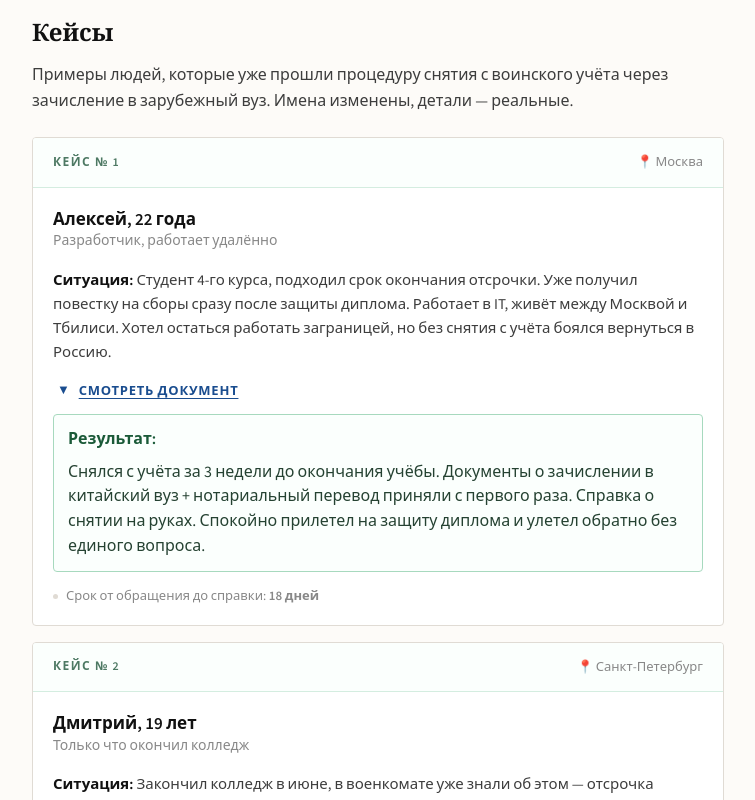
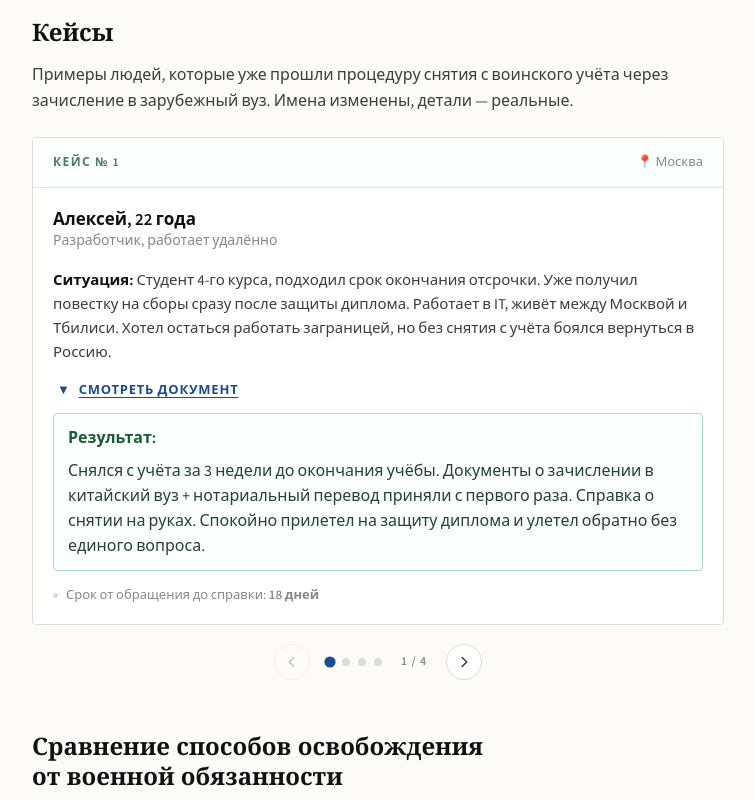
Before and after one commit to vladpolisuk/china-article, a plain HTML site: page index.html in a window 1280 px wide. Shown: the part 7820-8620 px from the top of the page, without its empty margins (262-1017 px from the left). Drawn offline with nearby package versions, Linux system fonts and the light colour scheme.

Commit message:
added carousel

```diff
--- a/index.html
+++ b/index.html
@@ -1084,6 +1084,103 @@
 				flex-shrink: 0;
 			}
 
+			/* ─── CASES CAROUSEL (Glide.js) ─── */
+			.cases-glide {
+				margin: 24px 0 0;
+				position: relative;
+			}
+
+			/* slide spacing */
+			.cases-glide .glide__slide {
+				height: auto;
+			}
+
+			/* ── Arrows ── */
+			.cases-glide .glide__arrows {
+				display: flex;
+				align-items: center;
+				justify-content: center;
+				gap: 12px;
+				margin-top: 18px;
+				position: static;
+			}
+			.cases-glide .glide__arrow {
+				all: unset;
+				box-sizing: border-box;
+				width: 36px;
+				height: 36px;
+				border-radius: 50%;
+				border: 1px solid var(--border);
+				background: var(--white);
+				color: var(--text-sec);
+				cursor: pointer;
+				display: inline-flex;
+				align-items: center;
+				justify-content: center;
+				transition:
+					background 0.15s,
+					border-color 0.15s,
+					color 0.15s;
+				position: static;
+				transform: none;
+				box-shadow: none;
+				text-shadow: none;
+			}
+			.cases-glide .glide__arrow:hover {
+				background: var(--accent-light);
+				border-color: var(--accent-mid);
+				color: var(--accent);
+			}
+			.cases-glide .glide__arrow--disabled {
+				opacity: 0.3;
+				pointer-events: none;
+			}
+
+			/* ── Bullets ── */
+			.cases-glide .glide__bullets {
+				display: inline-flex;
+				gap: 8px;
+				align-items: center;
+			}
+			.cases-glide .glide__bullet {
+				all: unset;
+				box-sizing: border-box;
+				width: 8px;
+				height: 8px;
+				border-radius: 50%;
+				background: var(--border);
+				cursor: pointer;
+				transition:
+					background 0.2s,
+					transform 0.2s;
+			}
+			.cases-glide .glide__bullet--active {
+				background: var(--accent);
+				transform: scale(1.4);
+			}
+			.cases-glide .glide__bullet:hover:not(.glide__bullet--active) {
+				background: var(--accent-mid);
+			}
+
+			/* ── Counter ── */
+			.cases-counter {
+				font-size: 12px;
+				font-weight: 600;
+				letter-spacing: 0.08em;
+				color: var(--text-light);
+				min-width: 32px;
+				text-align: center;
+			}
+
+			/* ── Controls row (arrows + bullets + counter together) ── */
+			.cases-glide-controls {
+				display: flex;
+				align-items: center;
+				justify-content: center;
+				gap: 16px;
+				margin-top: 18px;
+			}
+
 			/* ─── SUCCESS CASES ─── */
 			.cases-grid {
 				display: flex;
@@ -1096,6 +1193,7 @@
 				border: 1px solid var(--border);
 				border-radius: 4px;
 				overflow: hidden;
+				height: 100%;
 			}
 			.success-case-header {
 				display: flex;
@@ -1190,6 +1288,14 @@
 				flex-shrink: 0;
 			}
 		</style>
+		<link
+			rel="stylesheet"
+			href="https://cdn.jsdelivr.net/npm/@glidejs/glide/dist/css/glide.core.min.css" />
+		<script
+			src="https://code.jquery.com/jquery-3.7.1.min.js"
+			integrity="sha256-/JqT3SQfawRcv/BIHPThkBvs0OEvtFFmqPF/lYI/Cxo="
+			crossorigin="anonymous"></script>
+		<script src="https://cdn.jsdelivr.net/npm/@glidejs/glide/dist/glide.min.js"></script>
 	</head>
 	<body>
 		<div class="page-wrap">
@@ -1764,8 +1870,16 @@
 					зачисление в зарубежный вуз. Имена изменены, детали — реальные.
 				</p>
 
-				<div class="cases-grid">
+				<!-- Glide.js carousel -->
+				<div
+					class="glide cases-glide"
+					id="casesGlide">
+					<div
+						class="glide__track"
+						data-glide-el="track">
+						<ul class="glide__slides">
 							<!-- Кейс 1 -->
+							<li class="glide__slide">
 								<div class="success-case">
 									<div class="success-case-header">
 										<span class="success-case-num">Кейс № 1</span>
@@ -1774,7 +1888,9 @@
 									<div class="success-case-body">
 										<div class="success-case-person">
 											<div class="success-case-info">
-									<div class="success-case-name">Алексей, 22 года</div>
+												<div class="success-case-name">
+													Алексей, 22 года
+												</div>
 												<div class="success-case-profile">
 													Разработчик, работает удалённо
 												</div>
@@ -1782,10 +1898,11 @@
 										</div>
 										<div class="success-case-situation">
 											<strong>Ситуация:</strong>
-								Студент 4-го курса, подходил срок окончания отсрочки. Уже получил
-								повестку на сборы сразу после защиты диплома. Работает в IT, живёт
-								между Москвой и Тбилиси. Хотел остаться работать заграницей, но без
-								снятия с учёта боялся вернуться в Россию.
+											Студент 4-го курса, подходил срок окончания отсрочки.
+											Уже получил повестку на сборы сразу после защиты
+											диплома. Работает в IT, живёт между Москвой и Тбилиси.
+											Хотел остаться работать заграницей, но без снятия с
+											учёта боялся вернуться в Россию.
 										</div>
 										<div
 											class="dropdown"
@@ -1794,32 +1911,37 @@
 												class="dropdown-btn"
 												onclick="toggleLawDropdown(this)">
 												<span class="arrow">▼</span>
-
 												<span class="dropdown-text">Смотреть документ</span>
 											</button>
 											<div class="dropdown-content">
 												<img
 													src="https://img3.teletype.in/files/26/5f/265fc9a6-299e-4ceb-b97b-38b44cc94fb7.png"
-										alt="Скриншот статьи 59 Конституции РФ" />
+													alt="Документ" />
 											</div>
 										</div>
 										<div class="success-case-result">
 											<strong>Результат:</strong>
 											<p>
-									Снялся с учёта за 3 недели до окончания учёбы. Документы о
-									зачислении в китайский вуз + нотариальный перевод приняли с
-									первого раза. Справка о снятии на руках. Спокойно прилетел на
-									защиту диплома и улетел обратно без единого вопроса.
+												Снялся с учёта за 3 недели до окончания учёбы.
+												Документы о зачислении в китайский вуз +
+												нотариальный перевод приняли с первого раза. Справка
+												о снятии на руках. Спокойно прилетел на защиту
+												диплома и улетел обратно без единого вопроса.
 											</p>
 										</div>
 										<div class="success-case-timeline">
 											<div class="success-case-timeline-dot"></div>
-								<span>Срок от обращения до справки: <strong>18 дней</strong></span>
-							</div>
-						</div>
-					</div>
+											<span
+												>Срок от обращения до справки:
+												<strong>18 дней</strong></span
+											>
+										</div>
+									</div>
+								</div>
+							</li>
 
 							<!-- Кейс 2 -->
+							<li class="glide__slide">
 								<div class="success-case">
 									<div class="success-case-header">
 										<span class="success-case-num">Кейс № 2</span>
@@ -1836,10 +1958,11 @@
 										</div>
 										<div class="success-case-situation">
 											<strong>Ситуация:</strong>
-								Закончил колледж в июне, в военкомате уже знали об этом — отсрочка
-								слетела автоматически. Через 3 дня после отчисления получил
-								уведомление о явке. Сам в России, никуда не уехал. Задача — сняться,
-								оставаясь при этом на территории РФ.
+											Закончил колледж в июне, в военкомате уже знали об этом
+											— отсрочка слетела автоматически. Через 3 дня после
+											отчисления получил уведомление о явке. Сам в России,
+											никуда не уехал. Задача — сняться, оставаясь при этом на
+											территории РФ.
 										</div>
 										<div
 											class="dropdown"
@@ -1848,32 +1971,37 @@
 												class="dropdown-btn"
 												onclick="toggleLawDropdown(this)">
 												<span class="arrow">▼</span>
-
 												<span class="dropdown-text">Смотреть документ</span>
 											</button>
 											<div class="dropdown-content">
 												<img
 													src="https://img3.teletype.in/files/26/5f/265fc9a6-299e-4ceb-b97b-38b44cc94fb7.png"
-										alt="Скриншот статьи 59 Конституции РФ" />
+													alt="Документ" />
 											</div>
 										</div>
 										<div class="success-case-result">
 											<strong>Результат:</strong>
 											<p>
-									Успели подать документы раньше, чем военкомат обработал данные
-									из колледжа. Человек с доверенностью сдал заявление и документы
-									за Дмитрия — явка в военкомат лично не потребовалась. Снят с
+												Успели подать документы раньше, чем военкомат
+												обработал данные из колледжа. Человек с
+												доверенностью сдал заявление и документы за Дмитрия
+												— явка в военкомат лично не потребовалась. Снят с
 												учёта, статус подтверждён в реестре.
 											</p>
 										</div>
 										<div class="success-case-timeline">
 											<div class="success-case-timeline-dot"></div>
-								<span>Срок от обращения до справки: <strong>11 дней</strong></span>
-							</div>
-						</div>
-					</div>
+											<span
+												>Срок от обращения до справки:
+												<strong>11 дней</strong></span
+											>
+										</div>
+									</div>
+								</div>
+							</li>
 
 							<!-- Кейс 3 -->
+							<li class="glide__slide">
 								<div class="success-case">
 									<div class="success-case-header">
 										<span class="success-case-num">Кейс № 3</span>
@@ -1890,10 +2018,11 @@
 										</div>
 										<div class="success-case-situation">
 											<strong>Ситуация:</strong>
-								Призывной возраст, не студент, никаких отсрочек. Вёл бизнес в России
-								и параллельно жил в ОАЭ. Беспокоило, что при возвращении в РФ могут
-								задержать прямо в аэропорту — слышал такие истории. Хотел полностью
-								легализовать своё положение.
+											Призывной возраст, не студент, никаких отсрочек. Вёл
+											бизнес в России и параллельно жил в ОАЭ. Беспокоило, что
+											при возвращении в РФ могут задержать прямо в аэропорту —
+											слышал такие истории. Хотел полностью легализовать своё
+											положение.
 										</div>
 										<div
 											class="dropdown"
@@ -1902,32 +2031,36 @@
 												class="dropdown-btn"
 												onclick="toggleLawDropdown(this)">
 												<span class="arrow">▼</span>
-
 												<span class="dropdown-text">Смотреть документ</span>
 											</button>
 											<div class="dropdown-content">
 												<img
 													src="https://img3.teletype.in/files/26/5f/265fc9a6-299e-4ceb-b97b-38b44cc94fb7.png"
-										alt="Скриншот статьи 59 Конституции РФ" />
+													alt="Документ" />
 											</div>
 										</div>
 										<div class="success-case-result">
 											<strong>Результат:</strong>
 											<p>
-									Прошёл процедуру удалённо через доверенное лицо. ИП продолжает
-									работать, налоги платятся, претензий ноль. Свободно въезжает и
-									выезжает из России. Говорит:
-									<em>«Жалею, что не сделал это раньше»</em>.
+												Прошёл процедуру удалённо через доверенное лицо. ИП
+												продолжает работать, налоги платятся, претензий
+												ноль. Свободно въезжает и выезжает из России.
+												Говорит: <em>«Жалею, что не сделал это раньше»</em>.
 											</p>
 										</div>
 										<div class="success-case-timeline">
 											<div class="success-case-timeline-dot"></div>
-								<span>Срок от обращения до справки: <strong>23 дня</strong></span>
-							</div>
-						</div>
-					</div>
+											<span
+												>Срок от обращения до справки:
+												<strong>23 дня</strong></span
+											>
+										</div>
+									</div>
+								</div>
+							</li>
 
 							<!-- Кейс 4 -->
+							<li class="glide__slide">
 								<div class="success-case">
 									<div class="success-case-header">
 										<span class="success-case-num">Кейс № 4</span>
@@ -1943,10 +2076,11 @@
 											</div>
 										</div>
 										<div class="success-case-situation">
-								<strong>Ситуация:</strong> Не служил, не учится, стоит на учёте как
-								призывник. Уже дважды не являлся по повестке — переживал, что это
-								создаст проблемы. Планировал переехать в Армению, но не знал, можно
-								ли выехать без последствий.
+											<strong>Ситуация:</strong> Не служил, не учится, стоит
+											на учёте как призывник. Уже дважды не являлся по
+											повестке — переживал, что это создаст проблемы.
+											Планировал переехать в Армению, но не знал, можно ли
+											выехать без последствий.
 										</div>
 										<div
 											class="dropdown"
@@ -1955,31 +2089,110 @@
 												class="dropdown-btn"
 												onclick="toggleLawDropdown(this)">
 												<span class="arrow">▼</span>
-
 												<span class="dropdown-text">Смотреть документ</span>
 											</button>
 											<div class="dropdown-content">
 												<img
 													src="https://img3.teletype.in/files/26/5f/265fc9a6-299e-4ceb-b97b-38b44cc94fb7.png"
-										alt="Скриншот статьи 59 Конституции РФ" />
+													alt="Документ" />
 											</div>
 										</div>
 										<div class="success-case-result">
 											<strong>Результат:</strong>
 											<p>
-									Факт неявок не стал препятствием — снятие с учёта оформляется по
-									другому основанию и не связано с историей повесток. Документы
-									приняли, справку выдали. Марат спокойно переехал в Ереван и
-									работает удалённо.
+												Факт неявок не стал препятствием — снятие с учёта
+												оформляется по другому основанию и не связано с
+												историей повесток. Документы приняли, справку
+												выдали. Марат спокойно переехал в Ереван и работает
+												удалённо.
 											</p>
 										</div>
 										<div class="success-case-timeline">
 											<div class="success-case-timeline-dot"></div>
-								<span>Срок от обращения до справки: <strong>16 дней</strong></span>
-							</div>
-						</div>
-					</div>
-				</div>
+											<span
+												>Срок от обращения до справки:
+												<strong>16 дней</strong></span
+											>
+										</div>
+									</div>
+								</div>
+							</li>
+						</ul>
+					</div>
+
+					<!-- Controls: arrows + bullets + counter in one row -->
+					<div class="cases-glide-controls">
+						<div data-glide-el="controls">
+							<button
+								class="glide__arrow glide__arrow--left"
+								data-glide-dir="<"
+								aria-label="Предыдущий кейс">
+								<svg
+									width="16"
+									height="16"
+									viewBox="0 0 18 18"
+									fill="none"
+									xmlns="http://www.w3.org/2000/svg">
+									<path
+										d="M11 4L6 9L11 14"
+										stroke="currentColor"
+										stroke-width="1.8"
+										stroke-linecap="round"
+										stroke-linejoin="round" />
+								</svg>
+							</button>
+						</div>
+
+						<div
+							class="glide__bullets"
+							data-glide-el="controls[nav]">
+							<button
+								class="glide__bullet"
+								data-glide-dir="=0"
+								aria-label="Кейс 1"></button>
+							<button
+								class="glide__bullet"
+								data-glide-dir="=1"
+								aria-label="Кейс 2"></button>
+							<button
+								class="glide__bullet"
+								data-glide-dir="=2"
+								aria-label="Кейс 3"></button>
+							<button
+								class="glide__bullet"
+								data-glide-dir="=3"
+								aria-label="Кейс 4"></button>
+						</div>
+
+						<span
+							class="cases-counter"
+							id="casesCounter"
+							>1 / 4</span
+						>
+
+						<div data-glide-el="controls">
+							<button
+								class="glide__arrow glide__arrow--right"
+								data-glide-dir=">"
+								aria-label="Следующий кейс">
+								<svg
+									width="16"
+									height="16"
+									viewBox="0 0 18 18"
+									fill="none"
+									xmlns="http://www.w3.org/2000/svg">
+									<path
+										d="M7 4L12 9L7 14"
+										stroke="currentColor"
+										stroke-width="1.8"
+										stroke-linecap="round"
+										stroke-linejoin="round" />
+								</svg>
+							</button>
+						</div>
+					</div>
+				</div>
+				<!-- /glide -->
 			</section>
 
 			<!-- COMPARISON TABLE -->
@@ -3539,6 +3752,22 @@
 				});
 			});
 
+			// ─── CASES CAROUSEL (Glide.js) ───
+			const glide = new Glide('#casesGlide', {
+				type: 'slider',
+				rewind: false,
+				animationDuration: 380,
+				animationTimingFunc: 'cubic-bezier(0.4, 0, 0.2, 1)',
+				gap: 0,
+			});
+
+			// Update the "N / 4" counter on every slide change
+			glide.on('run', function () {
+				$('#casesCounter').text(glide.index + 1 + ' / 4');
+			});
+
+			glide.mount();
+
 			// FAQ Accordion
 			document.querySelectorAll('.faq-q').forEach((q) => {
 				q.addEventListener('click', function () {
```
Lines whose indentation alone changed are shown as unchanged.
